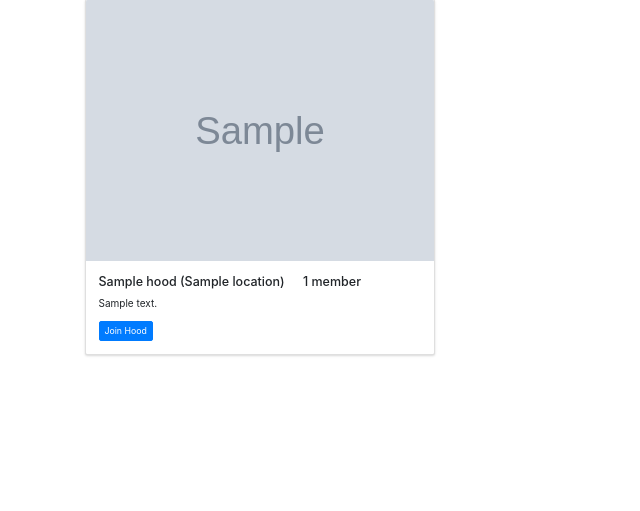
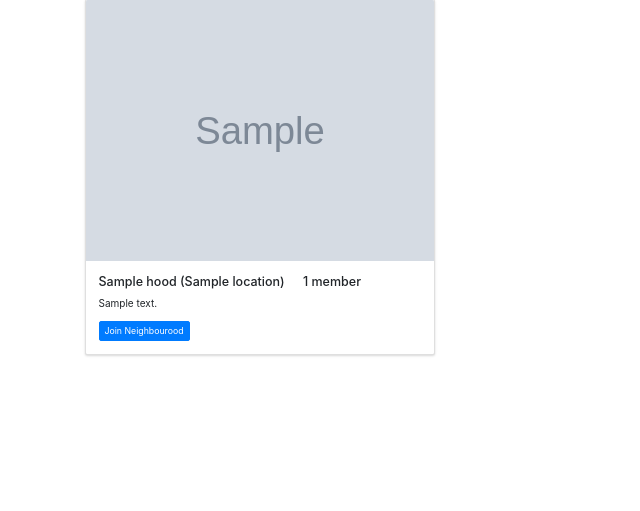
Before and after one commit to Thuotracy/Neighbourhood254, a Django app: template hoodapp/templates/index.html in a window 1280 px wide. Shown: the part 151-662 px from the top of the page, without its empty margins (0-640 px from the left). Run offline with Django 3.2, Linux system fonts and the light colour scheme; the template is opened without the code that fills it: most values are stand-ins (such as "Sample title", 1, 10 or a date in 2020); grey boxes marked "Sample" are stand-in pictures; some libraries are stand-ins or nearby versions.

```diff
--- a/hoodapp/templates/index.html
+++ b/hoodapp/templates/index.html
@@ -13,9 +13,9 @@
               <h5 class="card-title">{{ hood.name }}  ({{hood.location}}) <span class="ml-4">{{hood.members.count}} member{{hood.members.count|pluralize}}</span></h5>
               <p class="card-text">{{hood.description}}</p>
               {% if request.user.profile.location == hood %}
-              <a href="{% url 'leave-hood' hood.id %}" class="btn btn-outline-danger btn-sm">Leave Hood</a>
+              <a href="{% url 'leave-hood' hood.id %}" class="btn btn-outline-danger btn-sm">Leave Neighbourood</a>
               {% elif not request.user.profile.location %}
-              <a href="{% url 'join-hood' hood.id %}" class="btn btn-primary btn-sm">Join Hood</a>
+              <a href="{% url 'join-hood' hood.id %}" class="btn btn-primary btn-sm">Join Neighbourood</a>
               {% endif %}
           </div>
       </div>
```
